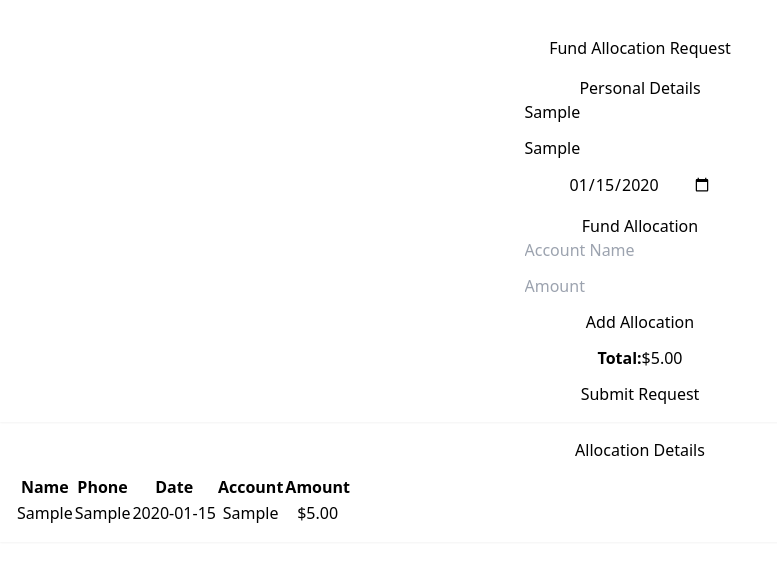
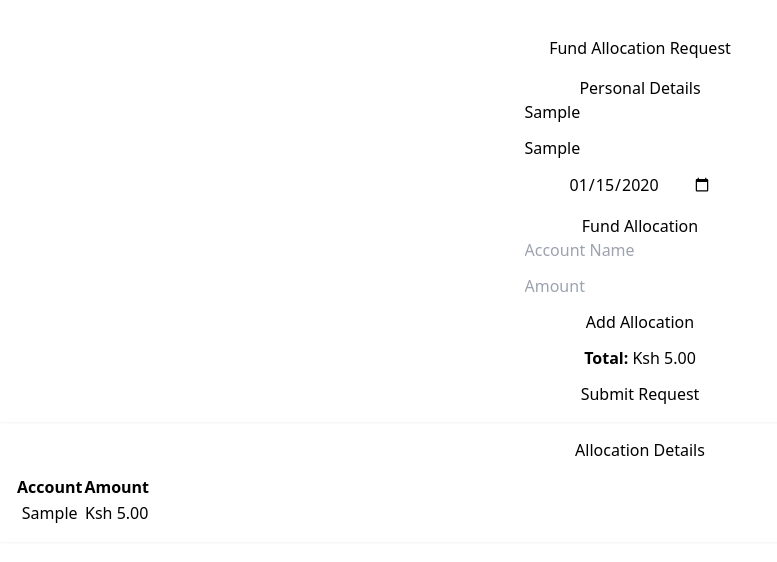
Before and after one commit to Arita-wa-Security/zaka, a React (Create React App) app: page / in a window 1280 px wide. Both pictures are taken after typing "Sample", "Sample", "2020-01-15", "Sample", "5" into the empty fields and a click on the button "Add Allocation". Shown: the top 562 px of the page, without its empty margins (0-777 px from the left). Built offline with nearby package versions, Linux system fonts and the light colour scheme.

Commit message:
feat: changed currency to ksh

```diff
--- a/src/components/offertory/offertory.jsx
+++ b/src/components/offertory/offertory.jsx
@@ -117,9 +117,9 @@ function FundAllocationForm() {
               </button>
 
               <div className="d-flex justify-content-between align-items-center mb-3">
-                <strong>Total:</strong>
+                <strong>Total: </strong>
                 <span className="fs-5 fw-bold text-primary">
-                  ${totalAmount.toFixed(2)}
+                   Ksh {totalAmount.toFixed(2)}
                 </span>
               </div>
 
@@ -152,9 +152,9 @@ function FundAllocationForm() {
                   <table className="table table-hover align-middle">
                     <thead className="table-light">
                       <tr>
-                        <th>Name</th>
+                        {/* <th>Name</th>
                         <th>Phone</th>
-                        <th>Date</th>
+                        <th>Date</th> */}
                         <th>Account</th>
                         <th>Amount</th>
                       </tr>
@@ -162,12 +162,12 @@ function FundAllocationForm() {
                     <tbody>
                       {entries.map((entry, index) => (
                         <tr key={index}>
-                          <td>{entry.name}</td>
+                          {/* <td>{entry.name}</td>
                           <td>{entry.phone}</td>
-                          <td>{entry.date}</td>
+                          <td>{entry.date}</td> */}
                           <td>{entry.accountName}</td>
                           <td className="fw-semibold">
-                            ${entry.amount.toFixed(2)}
+                            Ksh {entry.amount.toFixed(2)}
                           </td>
                         </tr>
                       ))}
```
